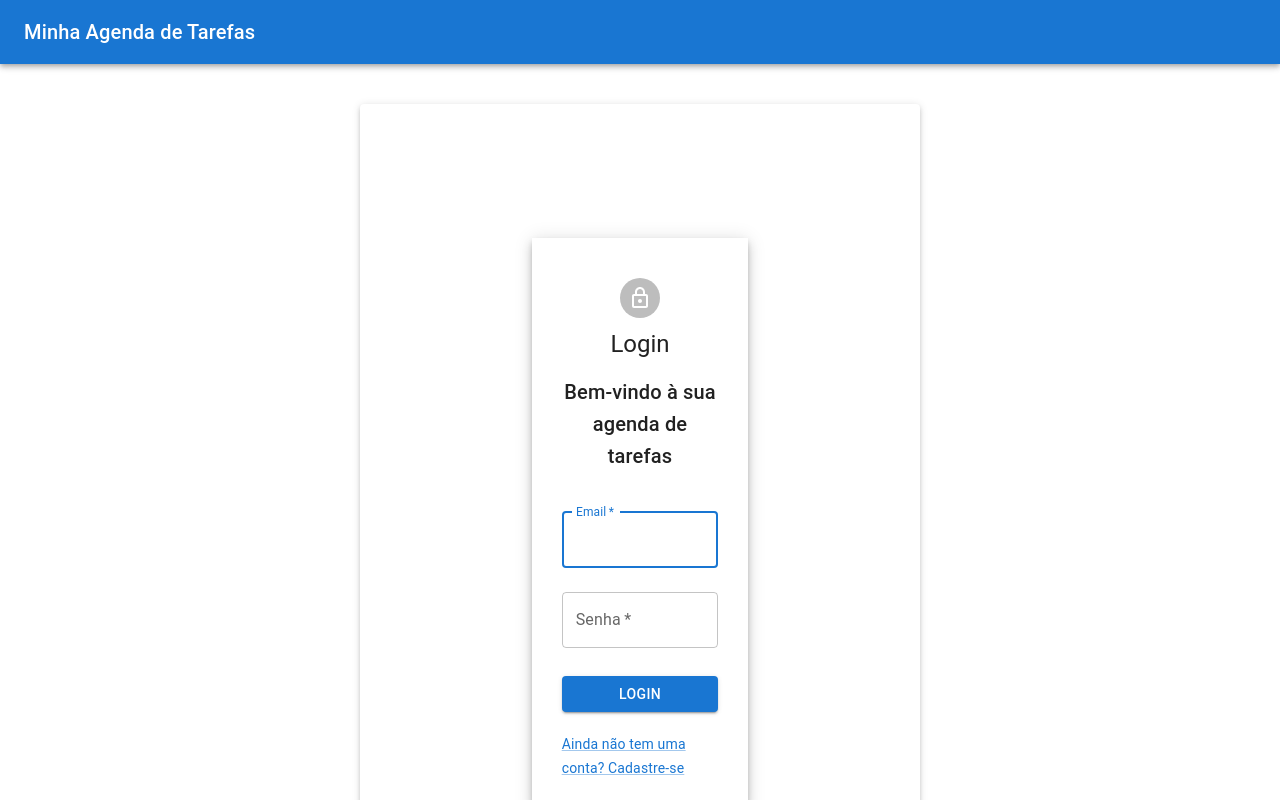
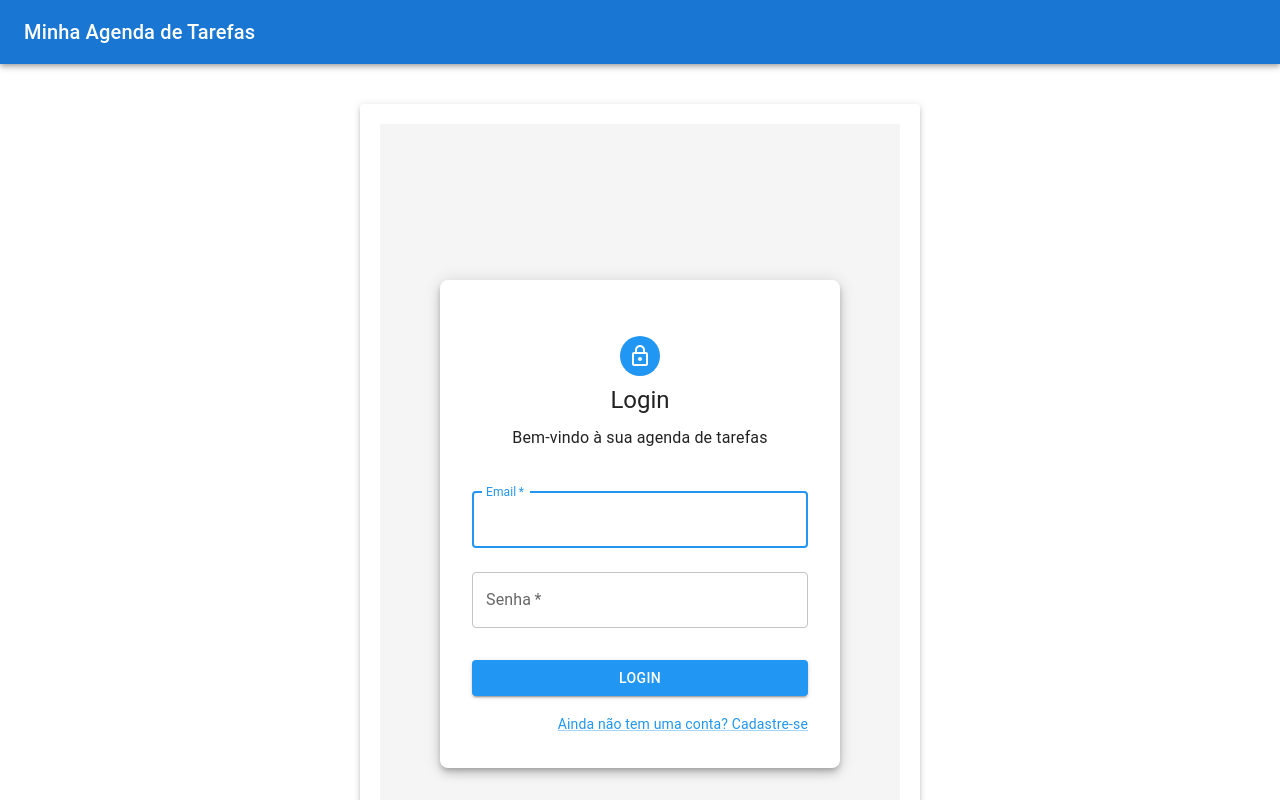
Before and after one commit to jorgefortes11/agenda-de-tarefas, a React (Create React App) app: page / in a window 1280 px wide. Shown: the top 800 px of the page. Built offline with nearby package versions, Linux system fonts and the light colour scheme.

Commit message:
Update login.js

```diff
--- a/src/components/login.js
+++ b/src/components/login.js
@@ -9,12 +9,22 @@ import {
   Link,
   Box,
   Snackbar,
+  createTheme,
+  ThemeProvider,
 } from '@mui/material';
 import LockOutlinedIcon from '@mui/icons-material/LockOutlined';
 import MuiAlert from '@mui/material/Alert';
 
 const Alert = React.forwardRef(function Alert(props, ref) {
   return <MuiAlert elevation={6} ref={ref} variant="filled" {...props} />;
+});
+
+const theme = createTheme({
+  palette: {
+    primary: {
+      main: '#2196f3', // Example primary color
+    },
+  },
 });
 
 const LoginSignup = ({ onLogin }) => {
@@ -48,21 +58,22 @@ const LoginSignup = ({ onLogin }) => {
   };
 
   return (
-    <Grid container justifyContent="center" alignItems="center" style={{ minHeight: '100vh' }}>
-      <Grid item xs={11} sm={8} md={5} component={Paper} elevation={6} square>
-        <div style={{ padding: '30px', display: 'flex', flexDirection: 'column', alignItems: 'center' }}>
-          <Avatar style={{ margin: '10px', backgroundColor: 'primary.main' }}>
+    <ThemeProvider theme={theme}>
+      <Grid container justifyContent="center" alignItems="center" style={{ minHeight: '100vh', backgroundColor: '#f5f5f5' }}>
+        <Paper elevation={6} sx={{ padding: 4, borderRadius: 2, width: { xs: '90%', sm: 400 } }}>
+          <Box mt={2} mb={3} style={{ display: 'flex', flexDirection: 'column', alignItems: 'center' }}>
+            <Avatar sx={{ m: 1, bgcolor: 'primary.main' }}>
               <LockOutlinedIcon />
             </Avatar>
-          <Typography component="h1" variant="h5">
+            <Typography variant="h5" align="center" gutterBottom>
               {isSignUp ? 'Criar Conta' : 'Login'}
             </Typography>
-          <Box mt={2} mb={3}>
-            <Typography variant="h6" align="center">
+            <Typography variant="subtitle1" align="center">
               Bem-vindo à sua agenda de tarefas
             </Typography>
           </Box>
-          <form onSubmit={handleSubmit} style={{ width: '100%' }}>
+
+          <form onSubmit={handleSubmit} style={{ marginTop: '20px' }}>
             <TextField
               variant="outlined"
               margin="normal"
@@ -107,12 +118,12 @@ const LoginSignup = ({ onLogin }) => {
               type="submit"
               fullWidth
               variant="contained"
-              color="primary"
-              style={{ margin: '20px 0' }}
+              sx={{ mt: 3, mb: 2 }}
             >
               {isSignUp ? 'Criar Conta' : 'Login'}
             </Button>
-            <Grid container justifyContent="center">
+
+            <Grid container justifyContent="flex-end">
               <Grid item>
                 <Link href="#" variant="body2" onClick={() => setIsSignUp(!isSignUp)}>
                   {isSignUp
@@ -122,8 +133,8 @@ const LoginSignup = ({ onLogin }) => {
               </Grid>
             </Grid>
           </form>
-        </div>
-      </Grid>
+        </Paper>
+
         <Snackbar open={showSuccessMessage} autoHideDuration={3000} onClose={() => setShowSuccessMessage(false)}>
           <Alert onClose={() => setShowSuccessMessage(false)} severity="success">
             Conta criada com sucesso!
@@ -135,6 +146,7 @@ const LoginSignup = ({ onLogin }) => {
           </Alert>
         </Snackbar>
       </Grid>
+    </ThemeProvider>
   );
 };
 
```
Lines whose indentation alone changed are shown as unchanged.
